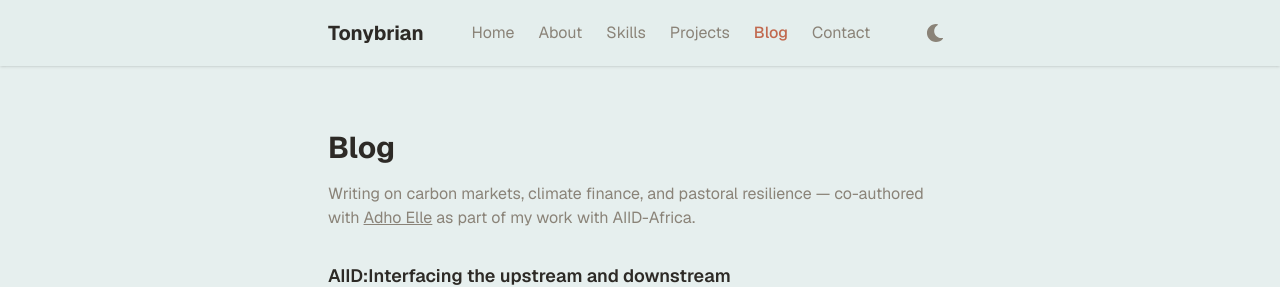
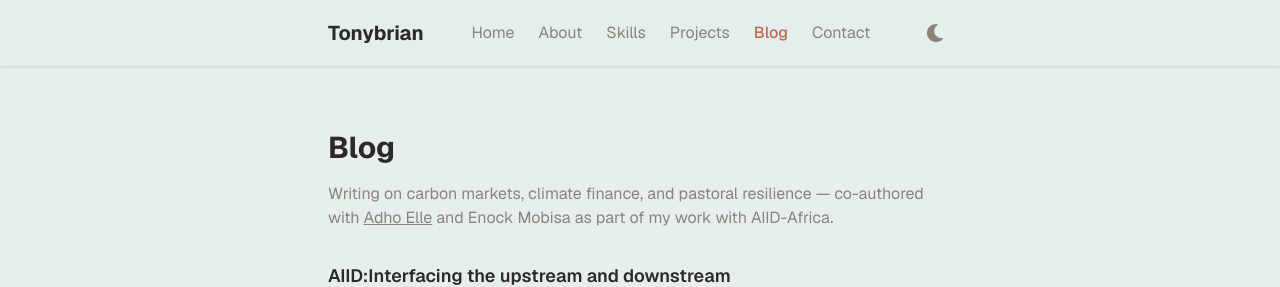
Before and after one commit to Cs-Star-Korir/My_Portfolio, a Next.js app: page /blog in a window 1280 px wide. Shown: the top 287 px of the page. Built offline with nearby package versions, Linux system fonts and the light colour scheme.

Commit message:
feat/added enock in blog section

```diff
--- a/src/app/blog/page.jsx
+++ b/src/app/blog/page.jsx
@@ -10,7 +10,9 @@ export default function Blog() {
            target="_blank"
            rel="noreferrer noopener"
            className="underline hover:text-clay transition colors"
-        >Adho Elle</a> {" "} as part of my work with AIID-Africa.
+        >Adho Elle</a> and Enock Mobisa
+
+        {" "} as part of my work with AIID-Africa.
       </p>
 
       <div className="flex flex-col gap-6">
```
